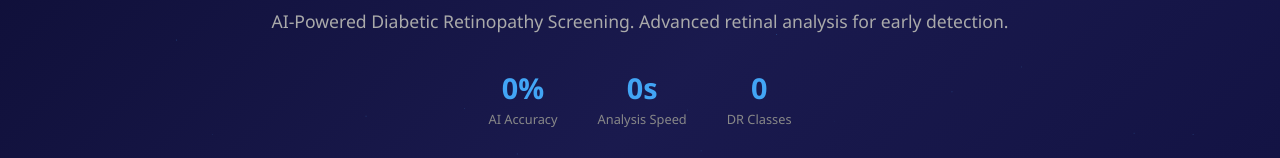
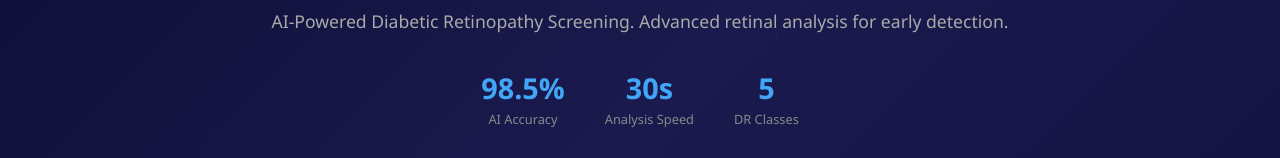
Before and after one commit to GoodNightZzz-Sleep/GoodNight.github-io, a plain HTML site: page index.html in a window 1280 px wide. Shown: the part 501-659 px from the top of the page. Drawn offline with Linux system fonts and the light colour scheme.

Commit message:
Update index.html

```diff
--- a/index.html
+++ b/index.html
@@ -921,7 +921,7 @@ function animateCounters(){
             }
             // Start when element is visible
             var observer=new IntersectionObserver(function(entries){
-                if(entries.isIntersecting){
+                if(entries[0].isIntersecting){
                     requestAnimationFrame(step);
                     observer.disconnect();
                 }
```
